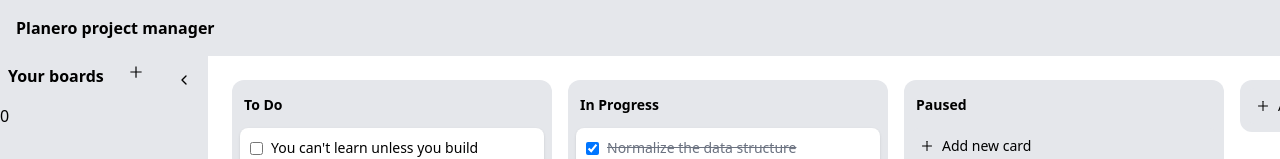
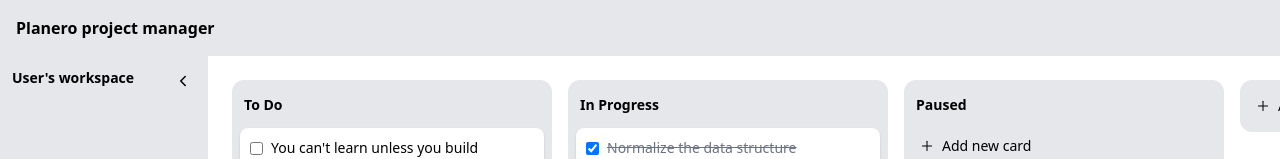
Before and after one commit to raknos13/planero-planner-react, a React (Vite) app: page / in a window 1280 px wide. Shown: the top 159 px of the page. Built offline with nearby package versions, Linux system fonts and the light colour scheme.

Commit message:
Replace icons w fi icons and tweak sidebar styling

```diff
--- a/src/components/Sidebar.jsx
+++ b/src/components/Sidebar.jsx
@@ -1,33 +1,32 @@
-import { AiOutlinePlus } from "react-icons/ai";
-import { FiChevronLeft, FiChevronRight } from "react-icons/fi";
+import { FiChevronLeft, FiChevronRight, FiPlus } from "react-icons/fi";
 import { useState } from "react";
 
 const Sidebar = () => {
-  const [isCollapsed, setIsCollapsed] = useState(0);
+  const [isCollapsed, setIsCollapsed] = useState(false);
 
   return (
     <div
       className={`h-screen transition-all ease-linear duration-200 ${isCollapsed ? "w-10" : "w-52"} flex-shrink-0 bg-gray-200`}
     >
       {!isCollapsed && (
-        <div className="flex justify-between align-center p-2">
-          <span className="font-bold">Your boards</span>
-          <div>
-            <AiOutlinePlus />
-          </div>
+        <div className="flex justify-between align-center p-3 ">
+          <h1 className="font-bold text-sm">User's workspace</h1>
           <button
             onClick={() => setIsCollapsed(!isCollapsed)}
-            className="hover:bg-gray-400 p-1 m-1 rounded-md"
+            className="hover:bg-gray-400 p-1 rounded-md"
           >
-            <FiChevronLeft />
+            <FiChevronLeft size={18} />
           </button>
+          {/* <div> */}
+          {/*   <FiPlus /> */}
+          {/* </div> */}
         </div>
       )}
       {isCollapsed && (
-        <div>
+        <div className="m-2">
           <button
             onClick={() => setIsCollapsed(!isCollapsed)}
-            className="hover:bg-gray-400 p-1 m-1 rounded-md"
+            className="hover:bg-gray-400 p-1 rounded-md"
           >
             <FiChevronRight />
           </button>
```
